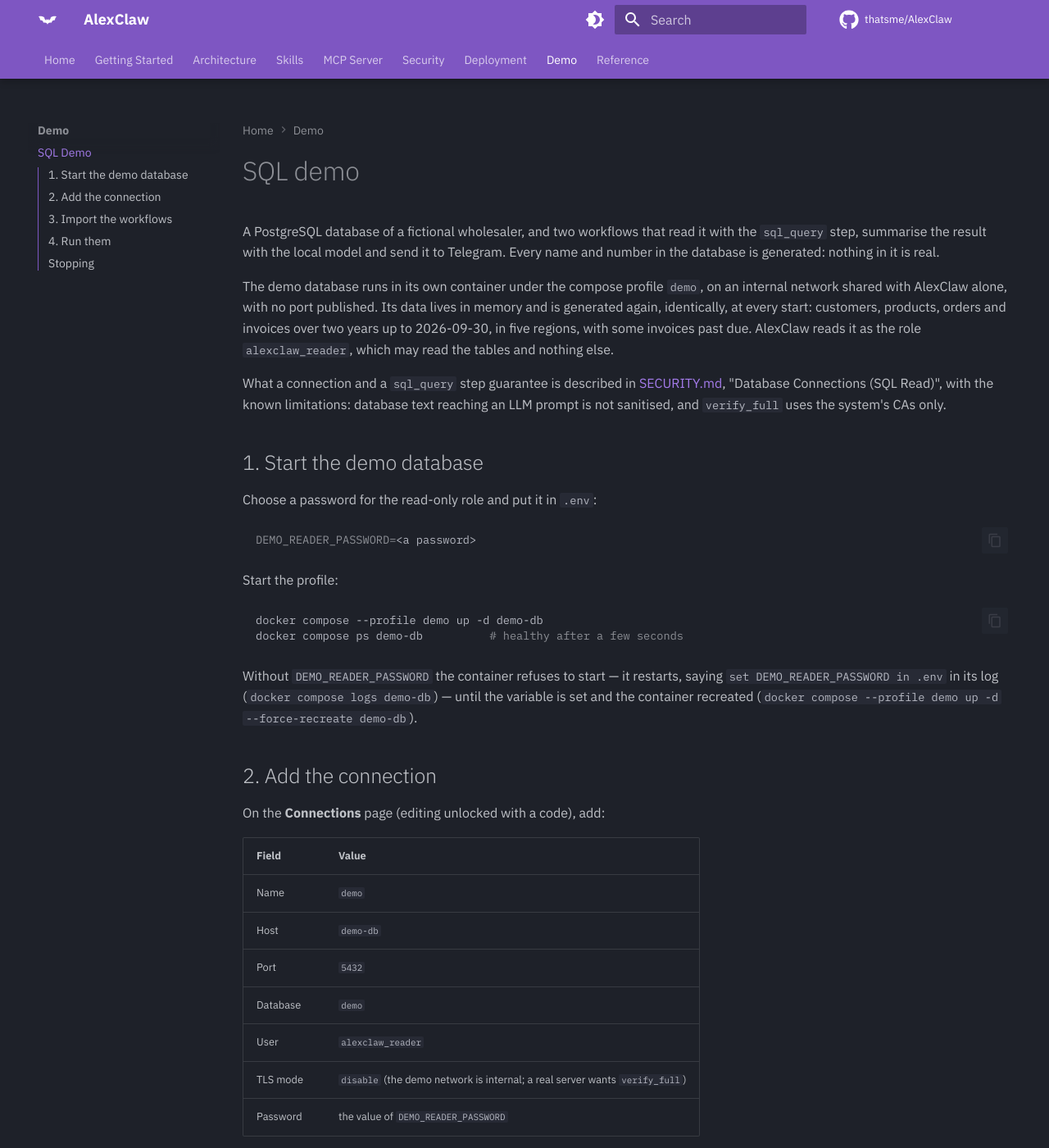
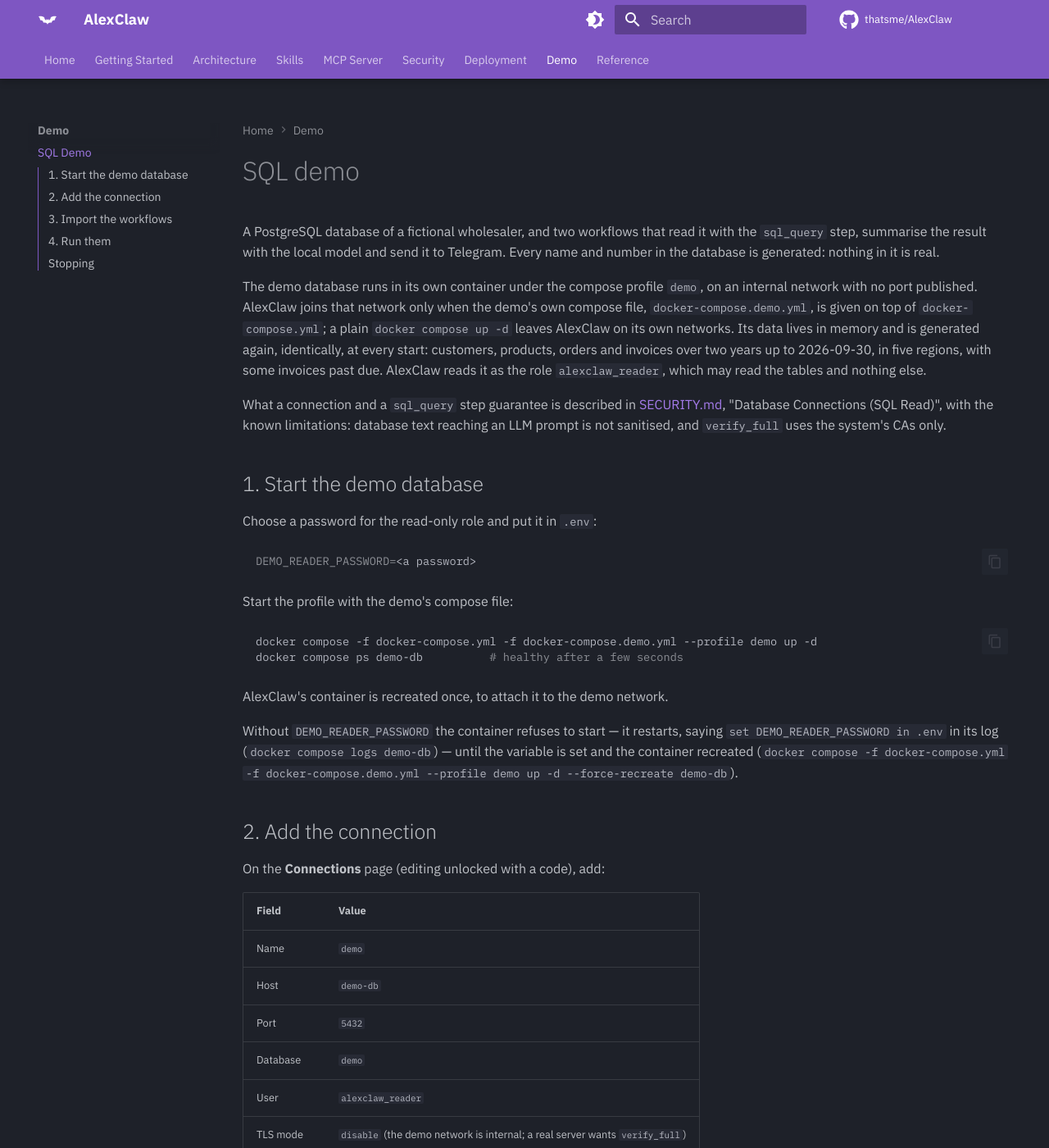
Before and after one commit to thatsme/AlexClaw, an MkDocs documentation site: the page built from docs/demo/sql-demo.md, in a window 1280 px wide and 1400 px high. Shown: the whole window at 82% size. Built offline with MkDocs 1.6.1 and Material for MkDocs 9.7.7, drawn with Linux system fonts in a browser that asks for light colours; comment, search, counter and statistics services are not loaded; some of the changed text lies outside the part shown.

Commit message:
fix(demo): production's AlexClaw never joins the demo network (SQL read L8)
docker-compose.yml no longer attaches alexclaw-prod to the demo network;
docker-compose.demo.yml, given on top of it for the SQL demo, adds that one
attachment. A plain docker compose up -d leaves AlexClaw on its own networks.
The demo network moves from 10.213.64.0/24 - the test stack's vault network,
so the demo and the test stack could not run together - to 10.213.65.0/24
(demo/pg_hba.conf and demo-db's address with it). The test image copies the
new compose file. docs/demo/sql-demo.md starts and leaves the demo with it.

Tests: compose_demo_override_test (new). compose_demo_test: its network
assertion reads the override too, and AlexClaw's demo address comes from the
override (authorised by Alex 2026-10-06; diff in
reports/SQLREAD_FIX_TEST_CHANGES.md).

````diff
--- a/docs/demo/sql-demo.md
+++ b/docs/demo/sql-demo.md
@@ -6,8 +6,10 @@ send it to Telegram. Every name and number in the database is generated:
 nothing in it is real.
 
 The demo database runs in its own container under the compose profile
-`demo`, on an internal network shared with AlexClaw alone, with no port
-published. Its data lives in memory and is generated again, identically, at
+`demo`, on an internal network with no port published. AlexClaw joins that
+network only when the demo's own compose file, `docker-compose.demo.yml`, is
+given on top of `docker-compose.yml`; a plain `docker compose up -d` leaves
+AlexClaw on its own networks. Its data lives in memory and is generated again, identically, at
 every start: customers, products, orders and invoices over two years up to
 2026-09-30, in five regions, with some invoices past due. AlexClaw reads it
 as the role `alexclaw_reader`, which may read the tables and nothing else.
@@ -26,17 +28,19 @@ Choose a password for the read-only role and put it in `.env`:
 DEMO_READER_PASSWORD=<a password>
 ```
 
-Start the profile:
+Start the profile with the demo's compose file:
 
 ```bash
-docker compose --profile demo up -d demo-db
+docker compose -f docker-compose.yml -f docker-compose.demo.yml --profile demo up -d
 docker compose ps demo-db          # healthy after a few seconds
 ```
+
+AlexClaw's container is recreated once, to attach it to the demo network.
 
 Without `DEMO_READER_PASSWORD` the container refuses to start — it restarts,
 saying `set DEMO_READER_PASSWORD in .env` in its log (`docker compose logs
 demo-db`) — until the variable is set and the container recreated
-(`docker compose --profile demo up -d --force-recreate demo-db`).
+(`docker compose -f docker-compose.yml -f docker-compose.demo.yml --profile demo up -d --force-recreate demo-db`).
 
 ## 2. Add the connection
 
@@ -84,6 +88,7 @@ like any other.
 ```bash
 docker compose --profile demo stop demo-db
 docker compose --profile demo rm -f demo-db
+docker compose up -d               # AlexClaw back on its own networks only
 ```
 
 The data goes with the container. The connection and the workflows stay
````
Also changed, not shown: docker-compose.demo.yml (added, +14 -0 lines), docker-compose.yml (+10 -9 lines), 4 other files.
